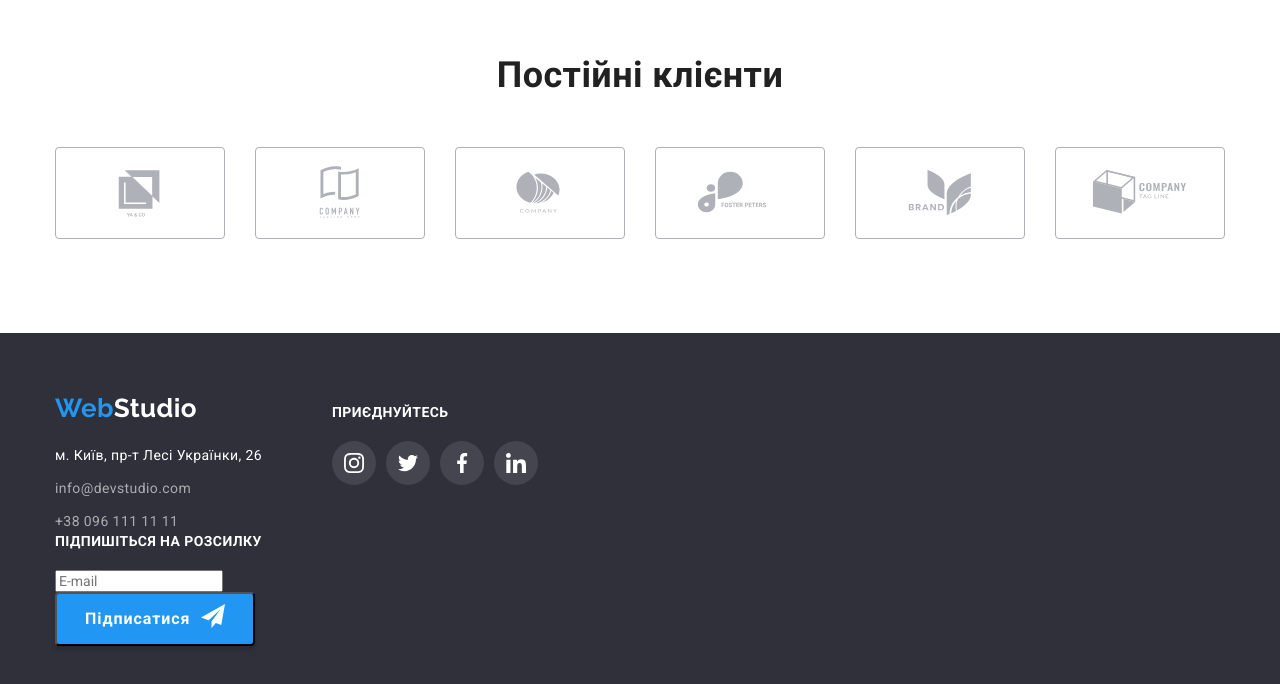
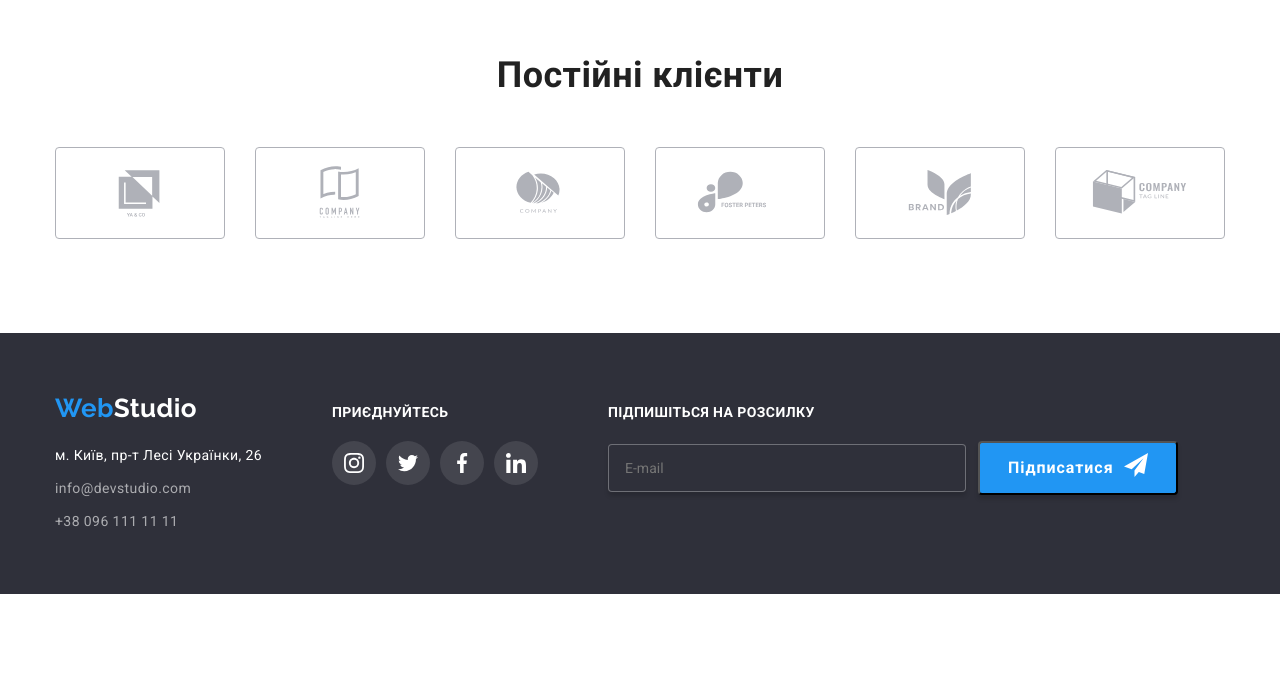
Before and after one commit to Katachka/goit-markup-hw-06, a plain HTML site: page index.html in a window 1280 px wide. Shown: the part 2353-3037 px from the top of the page. After the commit the page ends 2947 px from the top, so only its background shows below. Drawn offline with nearby package versions, Linux system fonts and the light colour scheme.

Commit message:
position footer

```diff
--- a/css/styles.css
+++ b/css/styles.css
@@ -600,7 +600,19 @@ box-shadow: 0px 1px 1px rgba(0, 0, 0, 0.12),
 .footer-title {
 
 }
+.footer-subscribe {
+    display: flex;
+    align-items: center;
+    justify-content: center;
+    gap: 12px;
+}
 .email-footer {
+width: 358px;
+border: 1px solid rgba(255, 255, 255, 0.3);
+border-radius: 4px;
+padding: 15px 16px;
+box-shadow: 0px 4px 4px rgba(0, 0, 0, 0.15);
+background-color:var(--color-background-footer);
 
 }
 .subscribe-button {
--- a/index.html
+++ b/index.html
@@ -484,11 +484,10 @@
               </li>
             </ul>
           </div>
-        </div>
           <!-- subscribe-form -->
           <form class="footer-form">
             <h2 class="footer-title">Підпишіться на розсилку</h2>
-          <div class="footer-button">
+            <div class="footer-subscribe">
               <input type="email" name="email" class="email-footer" placeholder="E-mail" />
               <button type="submit" class="subscribe-button">
                 Підписатися
@@ -498,6 +497,7 @@
               </button>
             </div>
           </form>
+        </div>
       </div>
     </footer>
 
```
Lines whose indentation alone changed are shown as unchanged.
